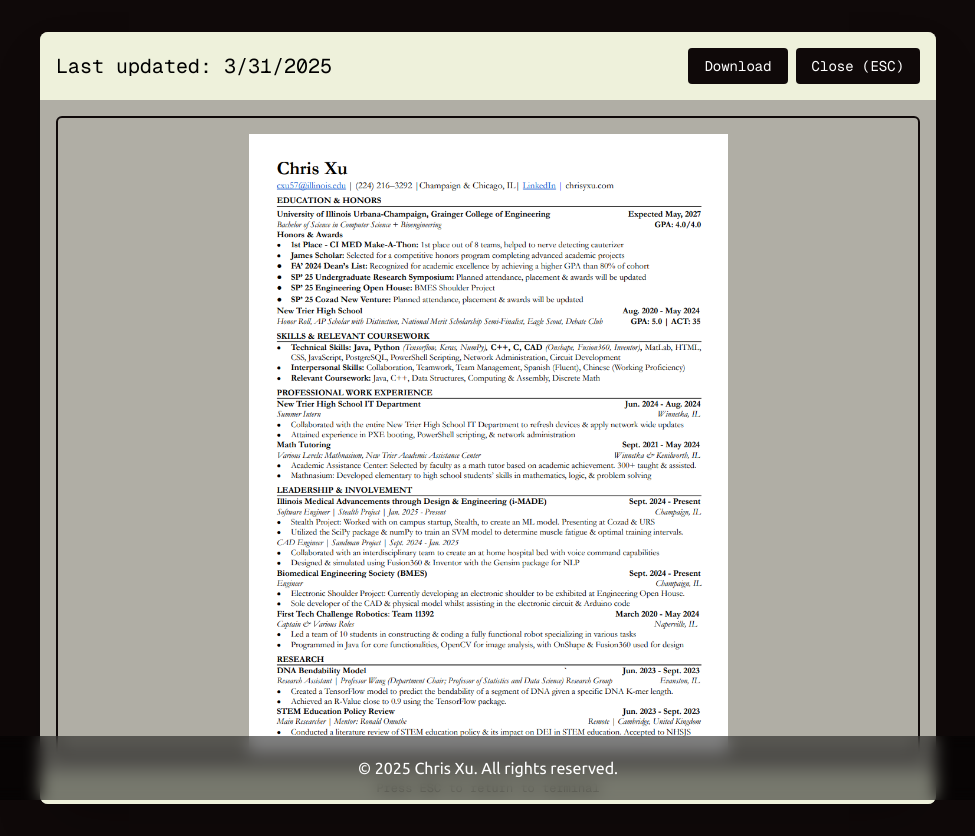
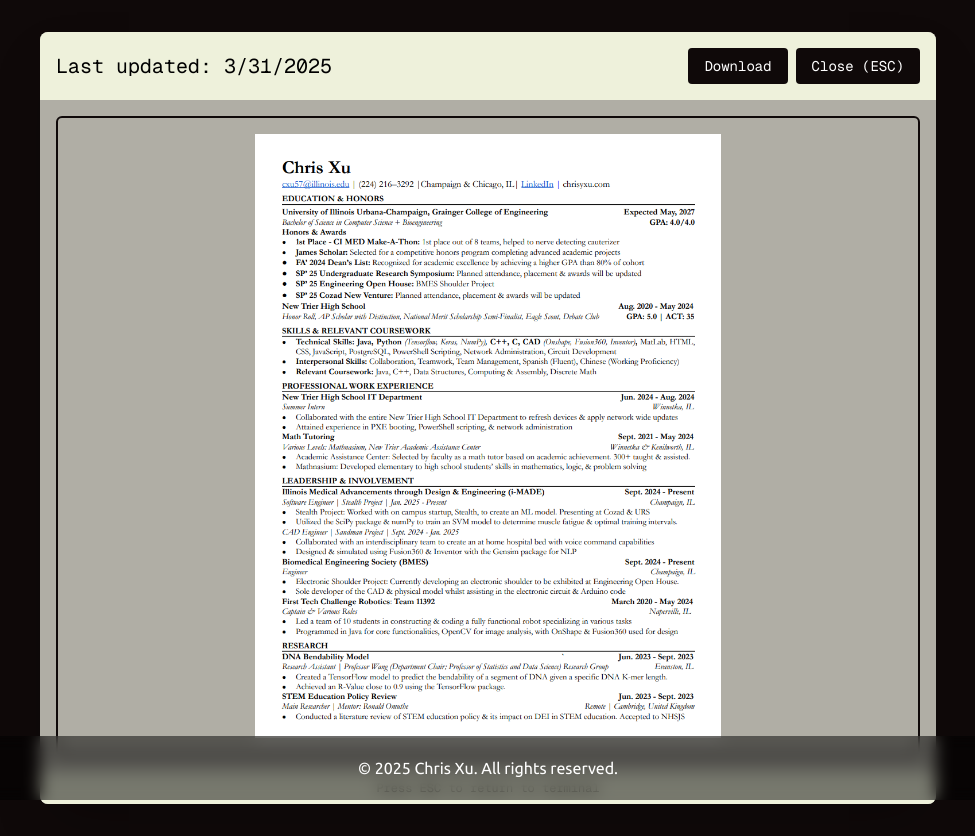
Before and after one commit to Typhlosion123/portfolio, a Next.js app: page /resume in a window 1280 px wide. Shown: the whole page, without its empty margins (152-1127 px from the left). Built offline with nearby package versions, Linux system fonts and the light colour scheme.

Commit message:
bottom pad

```diff
--- a/app/resume/page.tsx
+++ b/app/resume/page.tsx
@@ -68,7 +68,7 @@ export default function ResumePage() {
         </div>
 
         <div className="p-4">
-          <div className="border-2 rounded-md overflow-auto max-h-[80vh] flex justify-center pt-4" style={{ borderColor: '#0F0909' }}>
+          <div className="border-2 rounded-md overflow-auto max-h-[80vh] flex justify-center pt-4 pb-4" style={{ borderColor: '#0F0909' }}>
             <Image
               src={resumeImage}
               alt="Chris Xu's Resume"
```
